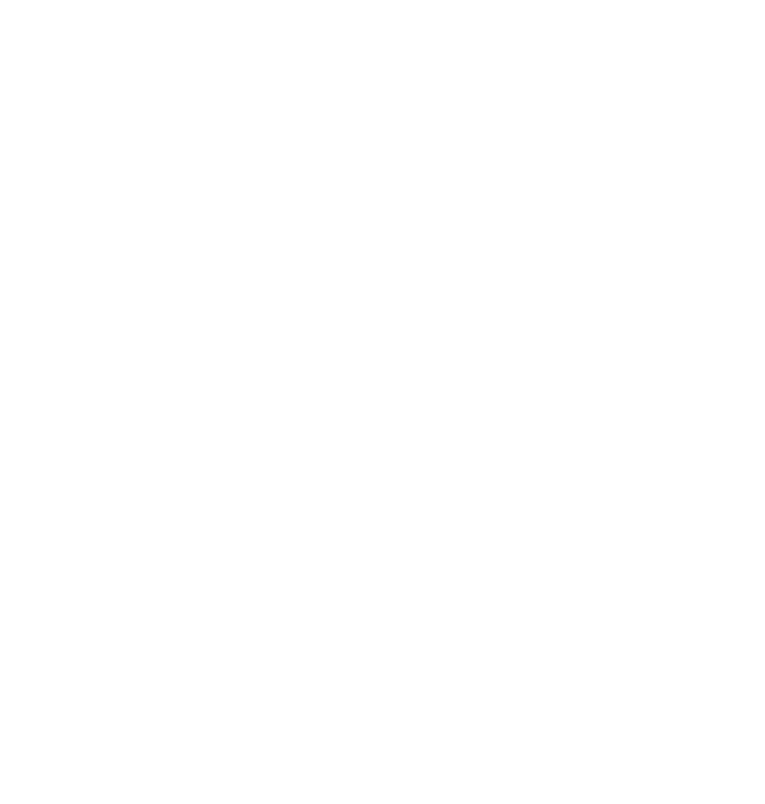
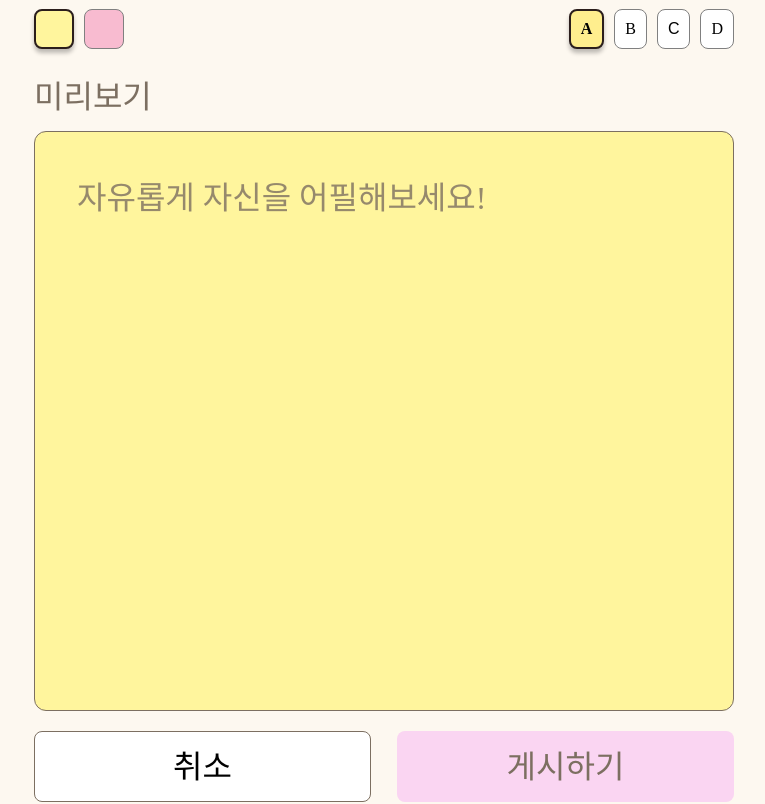
Before and after one commit to Tim3208/dusata, a React (Vite) app: page /create in a window 1280 px wide. Before the commit this address had no page. Shown: the part 300-1104 px from the top of the page, without its empty margins (256-1021 px from the left). Before the commit the page ends 800 px from the top, so only its background shows below. Built offline with nearby package versions, Linux system fonts and the light colour scheme.

Commit message:
feat: CreatePage UI 생성

```diff
--- a/src/App.jsx
+++ b/src/App.jsx
@@ -1,7 +1,10 @@
+import React from "react";
 import { BrowserRouter, Routes, Route } from "react-router-dom";
 
 // 페이지 모음
 import MainPage from "./pages/MainPage";
+import CreatePage from "./pages/CreatePage/CreatePage.jsx";
+
 
 function App() {
   return (
@@ -9,6 +12,8 @@
       <Routes>
         {/* 메인 */}
         <Route path="/" element={<MainPage />} />
+        {/* 포스트잇 생성 */}
+        <Route path="/create" element={<CreatePage />} />
       </Routes>
     </BrowserRouter>
   );
--- /dev/null
+++ b/src/pages/CreatePage/CreatePage.css
@@ -0,0 +1,165 @@
+html, body, #root {
+  min-height: 100%;
+  background-color: var(--bg-cream, #fdf8f0);
+  margin: 0;
+}
+
+#root {
+  display: flex;
+  flex-direction: column;
+  min-height: 100vh;
+}
+
+body {
+  min-height: 100vh;
+  margin: 0;
+  padding-top: 50px;
+  background-color: var(--bg-cream, #fdf8f0);
+}
+
+.Create_body0 {
+  display: flex;
+  flex-direction: column;
+  align-items: center;
+  padding-top: 40px;
+  padding-bottom: 129px;
+  width: 100%;
+  font-family: 'Pretendard', sans-serif;
+}
+
+.Create_container {
+  width: 700px;
+  display: flex;
+  flex-direction: column;
+  align-items: stretch;
+}
+
+.Create_header {
+  font-weight: 700;
+  font-size: 48px;
+  color: #000;
+  text-align: left;
+  margin-bottom: 24px;
+}
+
+.Create_select {
+  display: flex;
+  justify-content: space-between;
+  align-items: flex-start;
+  margin-bottom: 24px;
+}
+
+.Create_buttons {
+  display: flex;
+  gap: 10px;
+  margin-top: 10px;
+}
+
+.Create_buttons button {
+  width: 40px;
+  height: 40px;
+  border-radius: 8px;
+  cursor: pointer;
+  transition: all 0.2s ease;
+}
+
+.Create_font_group .Create_buttons button {
+  width: auto;
+  padding: 5px 10px;
+  font-size: 16px;
+}
+
+.Create_font_group {
+  display: flex;
+  flex-direction: column;
+  align-items: flex-end;
+}
+
+.Create_color,
+.Create_font,
+.Create_post {
+  font-weight: 500;
+  font-size: 32px;
+  color: var(--brown-200, #7C6F61);
+}
+
+.Create_preview {
+  display: flex;
+  flex-direction: column;
+  gap: 10px;
+}
+
+.Create_textarea {
+  width: 700px;
+  height: 580px;
+  border-radius: 12px;
+  resize: none;
+  font-size: 32px;
+  border: 1px solid var(--brown-200, #7C6F61);
+  padding-top: 44px;
+  padding-left: 42px;
+  box-sizing: border-box;
+  line-height: 1.4;
+}
+
+.Create_textarea:focus {
+  outline: none;
+  box-shadow: 0 0 8px rgba(81, 203, 238, 1);
+  border-color: #51cbee;
+}
+
+.Create_textarea::placeholder {
+  font-weight: 500;
+  font-size: 32px;
+  color: var(--brown-200, #7C6F61);
+  opacity: 0.8;
+}
+
+.Create_button {
+  display: flex;
+  justify-content: space-between;
+  align-items: center;
+  width: 700px;
+  margin-top: 20px;
+}
+
+.Create_cancel,
+.Create_complete {
+  width: 337px;
+  height: 71px;
+  border-radius: 8px;
+  font-weight: 500;
+  font-size: 32px;
+}
+
+.Create_cancel {
+  background-color: white;
+  border: 1px solid var(--brown-200, #7C6F61);
+  color: black;
+}
+
+.Create_cancel:hover {
+  background-color: #f5f5f5;
+}
+
+@media (max-width: 900px) {
+  .Create_container {
+    width: 90vw;
+  }
+
+  .Create_select {
+    flex-direction: column;
+    align-items: center;
+    gap: 20px;
+  }
+
+  .Create_button {
+    flex-direction: column;
+    gap: 16px;
+    width: 100%;
+  }
+
+  .Create_textarea {
+    width: 100%;
+  }
+}
--- /dev/null
+++ b/src/pages/CreatePage/CreatePage.jsx
@@ -0,0 +1,108 @@
+import React, { useState } from "react";
+import "./CreatePage.css";
+import MainLayOut from "@/layout/MainLayOut";
+
+const colors = ["#FFF59D", "#F8BBD0"];
+const fonts = ["Pretendard", "Nanum Gothic", "Arial", "Times New Roman"];
+
+const CreatePage = () => {
+  const [color, setColor] = useState(colors[0]);
+  const [font, setFont] = useState(fonts[0]);
+  const [text, setText] = useState("");
+
+  return (
+    <MainLayOut>
+      <div className="Create_body0">
+        <div className="Create_container">
+          {/* 제목 */}
+          <div className="Create_header">새 포스트잇 작성</div>
+
+          {/* 색상 / 글꼴 선택 */}
+          <div className="Create_select">
+            {/* 왼쪽: 포스트잇 색상 */}
+            <div className="Create_color_group">
+              <div className="Create_color">포스트잇 색상</div>
+              <div className="Create_buttons">
+                {colors.map((c) => (
+                  <button
+                    key={c}
+                    style={{
+                      backgroundColor: c,
+                      border: c === color ? "2px solid #2B1E1C" : "1px solid gray",
+                      boxShadow: c === color ? "0px 4px 4px #00000040" : "none",
+                    }}
+                    onClick={() => setColor(c)}
+                  />
+                ))}
+              </div>
+            </div>
+
+            {/* 오른쪽: 글꼴 */}
+            <div className="Create_font_group">
+              <div className="Create_font">글꼴</div>
+              <div className="Create_buttons">
+                {fonts.map((f, idx) => (
+                  <button
+                    key={f}
+                    style={{
+                      backgroundColor: f === font ? "#FFEE8E" : "#FFFFFF",
+                      border: f === font ? "2px solid #2B1E1C" : "1px solid gray",
+                      boxShadow: f === font ? "0px 4px 4px #00000040" : "none",
+                      fontFamily: f,
+                      fontWeight: f === font ? "bold" : "normal",
+                    }}
+                    onClick={() => setFont(f)}
+                  >
+                    {["A", "B", "C", "D"][idx]}
+                  </button>
+                ))}
+              </div>
+            </div>
+          </div>
+
+          {/* 미리보기 */}
+          <div className="Create_preview">
+            <div className="Create_post">미리보기</div>
+            <textarea
+              className="Create_textarea"
+              value={text}
+              onChange={(e) => setText(e.target.value)}
+              placeholder="자유롭게 자신을 어필해보세요!"
+              style={{
+                backgroundColor: color,
+                fontFamily: font,
+              }}
+            />
+          </div>
+
+          {/* 버튼 */}
+          <div className="Create_button">
+            <button
+              className="Create_cancel"
+              onClick={() => {
+                setText("");
+                setColor(colors[0]);
+                setFont(fonts[0]);
+              }}
+            >
+              취소
+            </button>
+            <button
+              className="Create_complete"
+              style={{
+                backgroundColor: text.trim() ? "#FFCBFA" : "#FAD5F2",
+                color: text.trim() ? "#2B1E1C" : "#7C6F61",
+                cursor: text.trim() ? "pointer" : "not-allowed",
+              }}
+              disabled={!text.trim()}
+            >
+              게시하기
+            </button>
+          </div>
+        </div>
+      </div>
+    </MainLayOut>
+  );
+};
+
+export default CreatePage;
```
